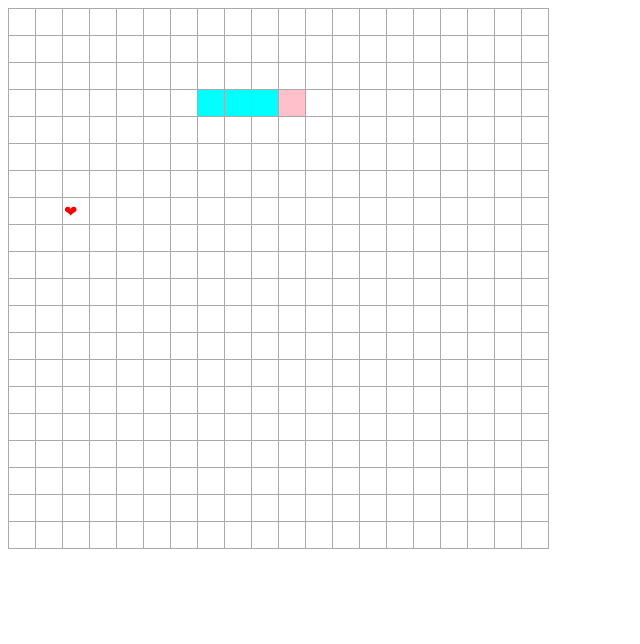
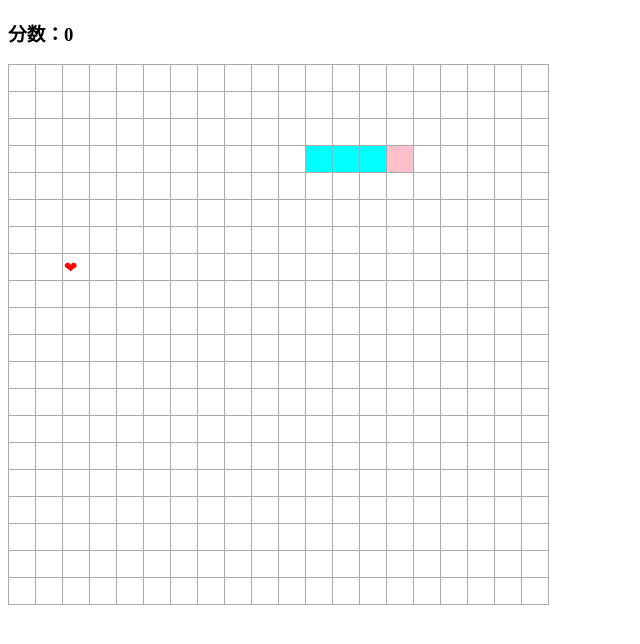
Before and after one commit to yangyangyang-hub/Snake-eating, a plain HTML site: page index.html in a window 1280 px wide. Shown: the whole page, without its empty margins (0-640 px from the left). Drawn offline with Linux system fonts and the light colour scheme.

Commit message:
贪吃蛇完成

```diff
--- a/Game.js
+++ b/Game.js
@@ -1,4 +1,5 @@
 function Game() {
+    this.score = 0
     this.row = 20;       // 行数 列数
     this.col = 20;
     this.init()     // 初始化节点
@@ -65,10 +66,16 @@ Game.prototype.bindEvent = function () {
 }
 
 Game.prototype.start = function () {
+    this.f = 0;
     this.timer = setInterval(function () {
+        game.f++
+
+        document.getElementById('score').innerHTML = "分数：" + game.score
         game.clear()
-        game.snake.update()
+        var during = game.snake.body.length < 30 ? 30 - game.snake.body.length : 1
+        game.f % during == 0 && game.snake.update()
+        // document.getElementById('f').innerHTML = "帧编号：" + game.f % during;
         game.snake.render()
         game.food.render()
-    }, 1000)
+    }, 20)
 }
--- a/Snake.js
+++ b/Snake.js
@@ -55,6 +55,8 @@ Snake.prototype.update =  function () {
     if (this.body[0].row == game.food.row &&this.body[0].col == game.food.col) {
         game.clear()
         game.food = new Food(game)
+        game.f = 0
+        game.score++
     } else {
         this.body.pop()
     }
--- a/index.html
+++ b/index.html
@@ -10,7 +10,7 @@
 </head>
 <body>
     <div id="app">
-
+        <h3 id="score">分数：0</h3>
     </div>
     <script src="./Game.js"></script>
     <script src="./Snake.js"></script>
```
